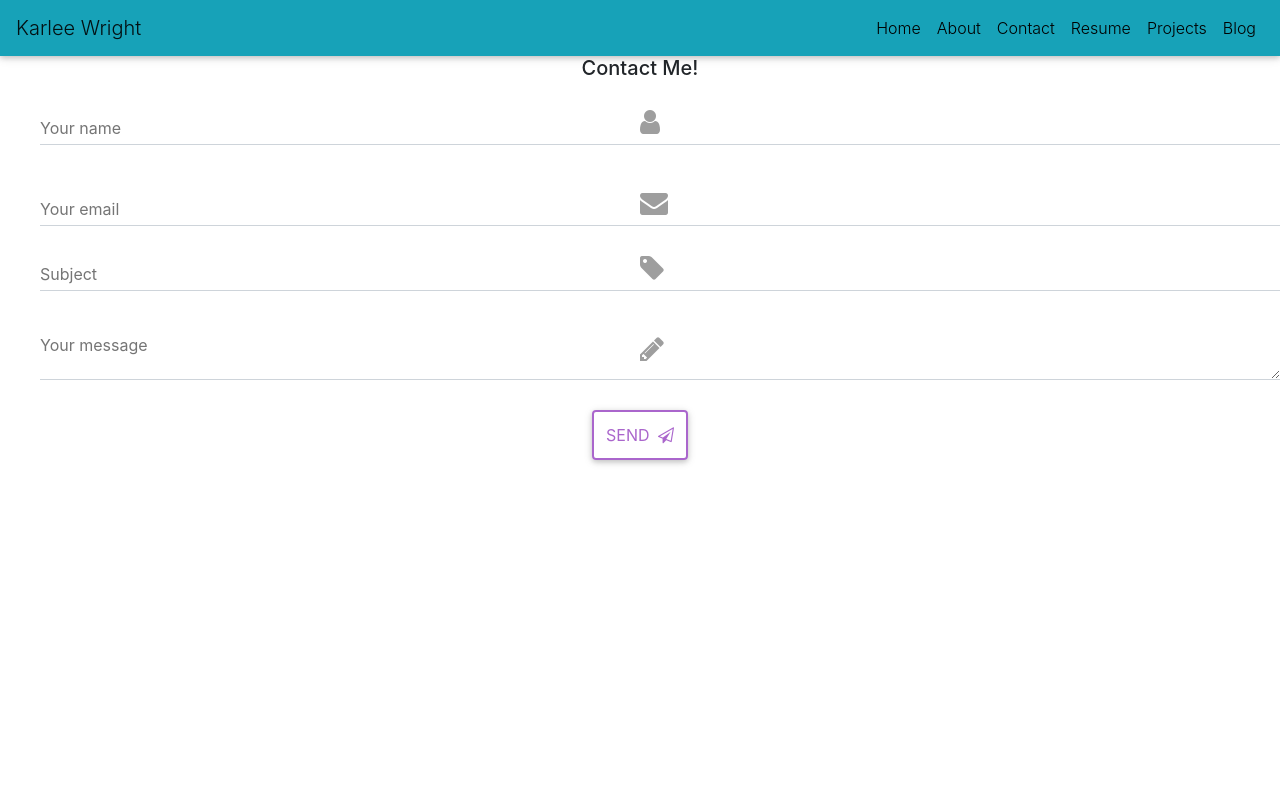
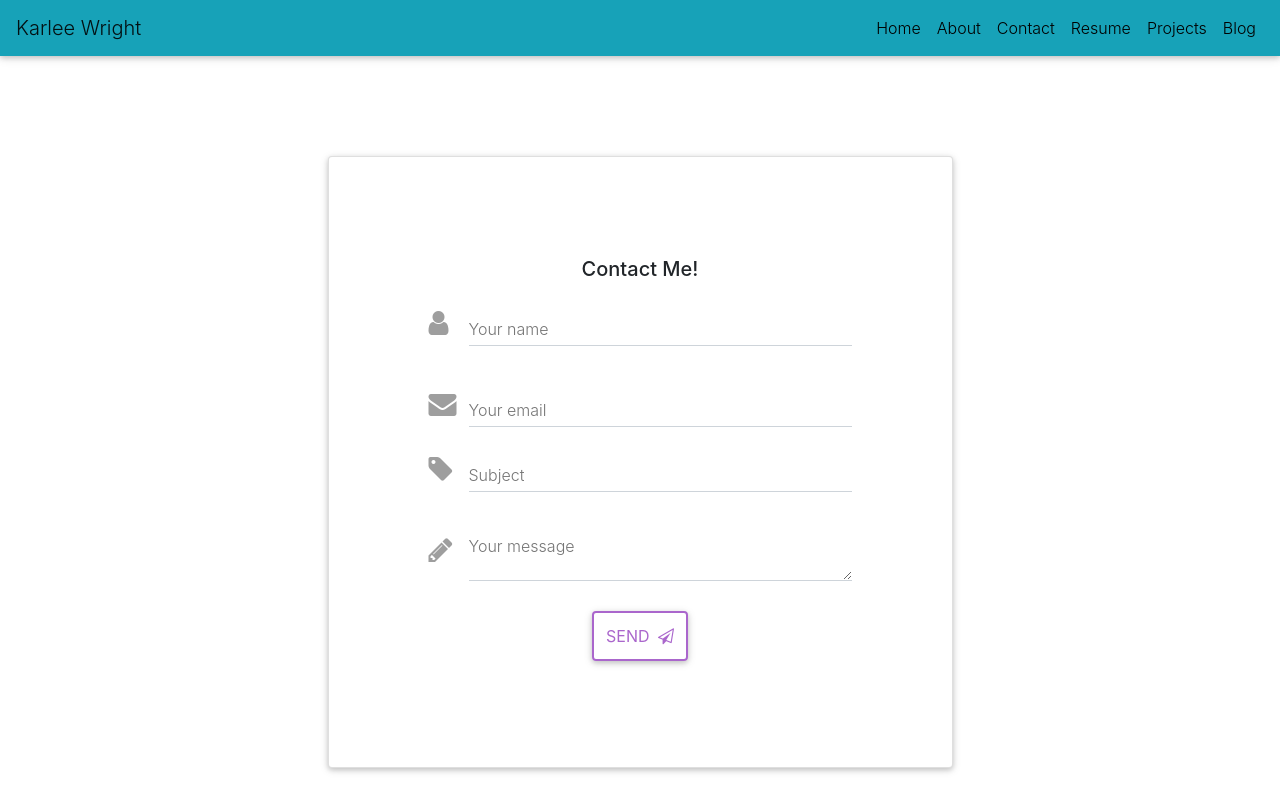
Before and after one commit to karleewright/mysite, a React (Create React App) app: page /contact in a window 1280 px wide. Shown: the top 812 px of the page. Built offline with nearby package versions, Linux system fonts and the light colour scheme.

Commit message:
contact form css done

```diff
--- a/src/App.css
+++ b/src/App.css
@@ -22,7 +22,30 @@
   color: #61dafb;
 }
 
+.form-container {
+   border: 1px solid red;
+  /* width: 75%; */
+  align-self: center;
+  padding: 5em
+}
 
+.form-text  {
+  text-align: left
+}
+
+.form-body {
+
+  /* border: #282c34 1px solid; */
+  margin: auto;
+  padding: 100px;
+
+
+
+}
+
+form {
+  padding: 100px
+}
 
 
 
--- a/src/components/About.js
+++ b/src/components/About.js
@@ -28,7 +28,7 @@ class About extends Component {
   <CardBody>
     <CardTitle tag="h5">Professional</CardTitle>
     <CardText>Some quick example text to build on the card title and make up the bulk of the card's content.</CardText>
-    <Button color="light-blue" size="md" href="/resume">View Resume</Button>
+    <Button color="light-blue" size="md" href="Resume_20181104_Rev0.pdf">View Resume</Button>
 
   </CardBody>
 </Card>
--- a/src/components/Contact.js
+++ b/src/components/Contact.js
@@ -1,5 +1,5 @@
 import React, { Component } from 'react';
-import { Container, Row, Col, Input, Button, Fa } from 'mdbreact';
+import { Container, Row, Col, Input, Button, Fa, Card } from 'mdbreact';
 
 
 
@@ -8,13 +8,15 @@ class Contact extends Component {
   render() {
     return (
       <div>
-      <Container />
-        <Row/>
-          <Col md="6"/>
-            <form method="POST" action="https://formspree.io/karleewright87@gmail.com"/>
+      {/* <Container className = "form-container"> */}
+        <Row>
+
+          <Col className = "form-body" md="6">
+          <Card>
+            <form method="POST" action="https://formspree.io/karleewright87@gmail.com">
               <p className="h5 text-center mb-4">Contact Me!</p>
 
-              <div className="grey-text text-center">
+              <div className="grey-text form-text" >
                 <Input label="Your name" icon="user"  input type="text" validate error="wrong" success="right"/>
                 <Input label="Your email" icon="envelope" input type="email" />
                 <Input label="Subject" icon="tag" input type="text" validate error="wrong" success="right"/>
@@ -25,6 +27,12 @@ class Contact extends Component {
                 <Button inputtype = 'Submit' value = 'send' outline color="secondary">Send <Fa icon="paper-plane-o" className="ml-1"/></Button>
               </div>
 
+            </form>
+            </Card>
+            </Col>
+
+          </Row>
+        {/* </Container> */}
               {/* <form action="https://formspree.io/your@email.com" method="POST">
                   <input type="text" name="name">
                   <input type="email" name="_replyto">
```
